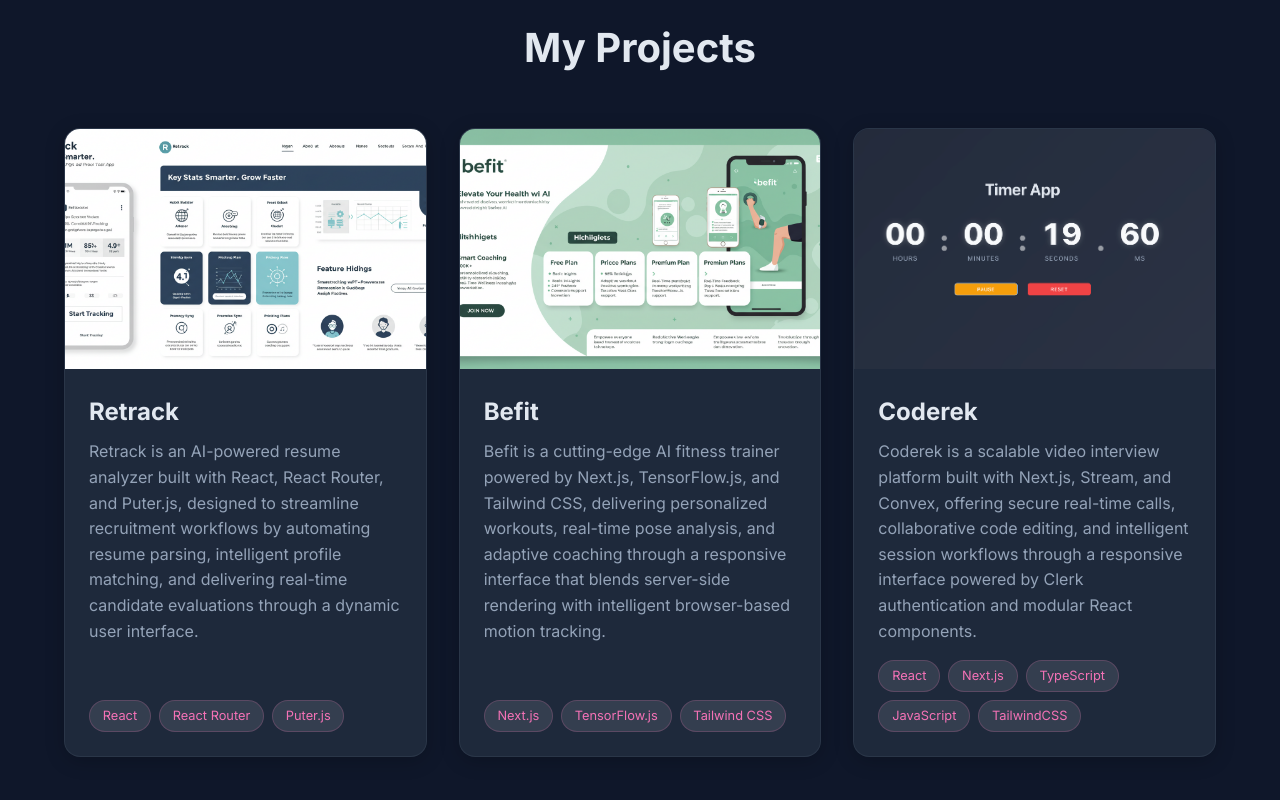
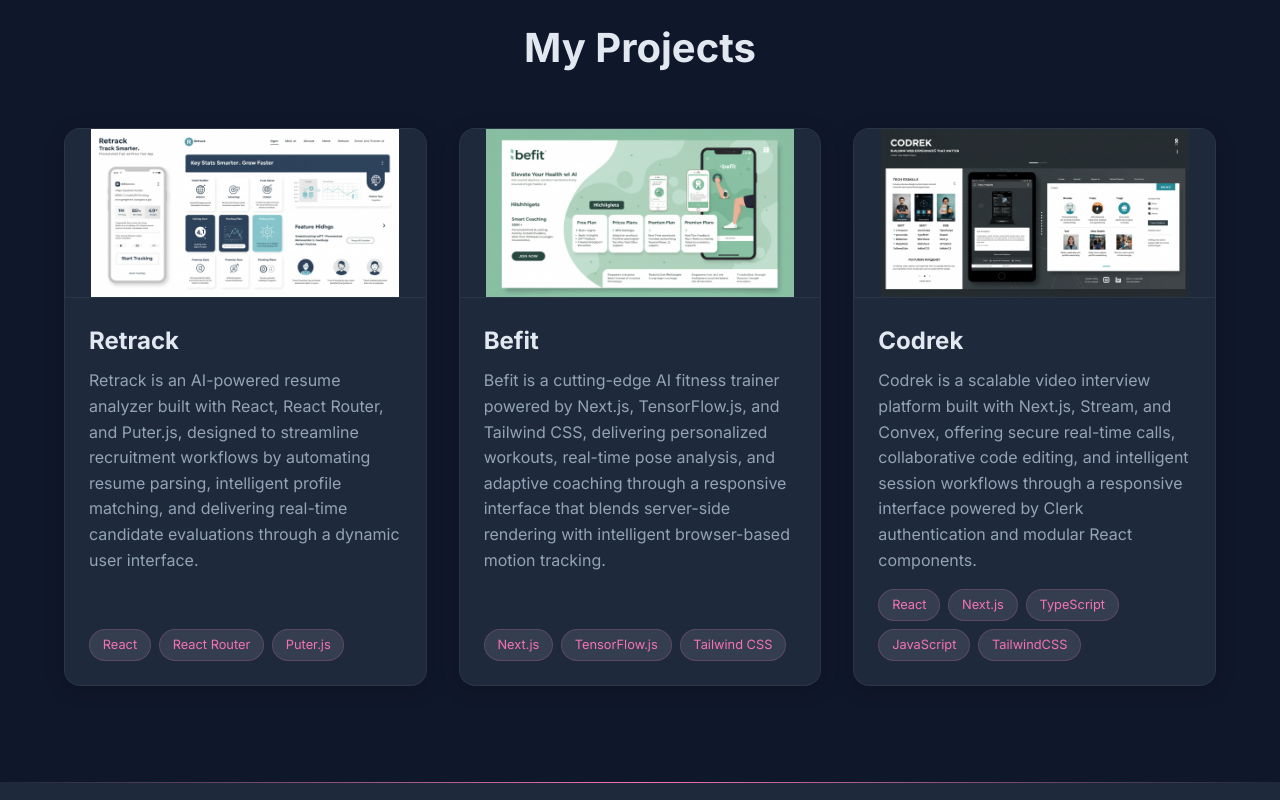
Before and after one commit to coderekamplayo/Coderek-Portfolio, a React (Vite) app: page / in a window 1280 px wide. Shown: the part 880-1680 px from the top of the page. Built offline with nearby package versions, Linux system fonts and the light colour scheme; no server answers.

Commit message:
update all projects

```diff
--- a/src/App.css
+++ b/src/App.css
@@ -377,11 +377,14 @@
 }
 
 .project-image {
-  height: 240px;
-  background-size: cover;
+  height: 169px;  /* For 16:9 ratio (300px width / 16 * 9) */
+  background-size: contain;
   background-position: center;
+  background-repeat: no-repeat;
   position: relative;
   overflow: hidden;
+  border-bottom: 1px solid var(--card-border);
+  background-color: var(--card-bg);
 }
 
 .project-image::after {
--- a/src/components/Projects.jsx
+++ b/src/components/Projects.jsx
@@ -92,14 +92,14 @@
           <motion.div
             className="project-image"
             style={{
-              backgroundImage: "url('/projects/stopwatch.png')",
+              backgroundImage: "url('/projects/codrek.jpg')",
             }}
             whileHover={{ scale: 1.05 }}
             transition={{ duration: 0.2 }}
           />
-          <h3>Coderek</h3>
+          <h3>Codrek</h3>
           <p>
-            Coderek is a scalable video interview platform built with Next.js, Stream, and Convex, offering secure real-time calls, collaborative code editing, and intelligent session workflows through a responsive interface powered by Clerk authentication and modular React components.
+            Codrek is a scalable video interview platform built with Next.js, Stream, and Convex, offering secure real-time calls, collaborative code editing, and intelligent session workflows through a responsive interface powered by Clerk authentication and modular React components.
           </p>
           <div className="project-tech">
             <span>React</span>
```
Also changed, not shown: public/projects/codrek.jpg (added).
